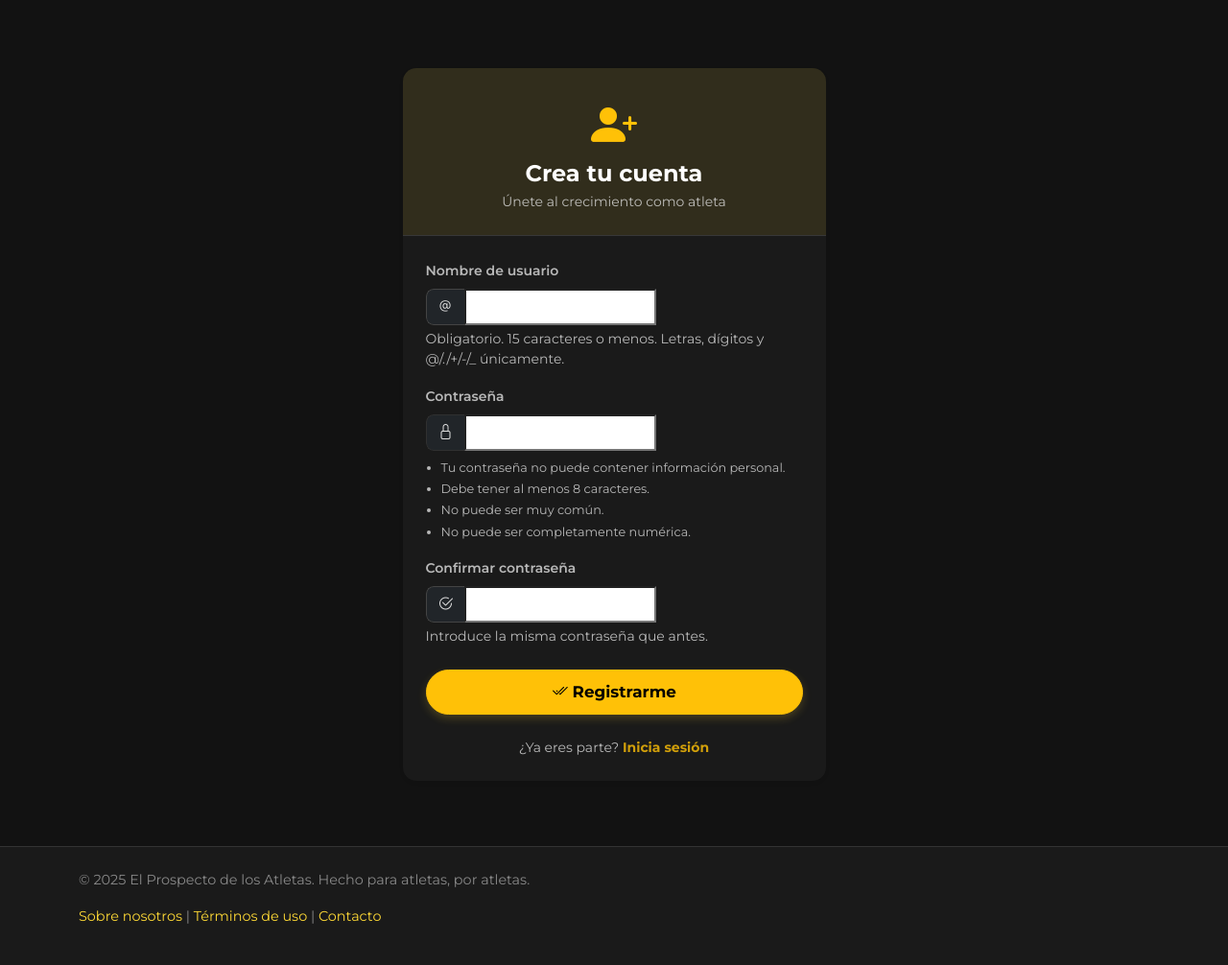
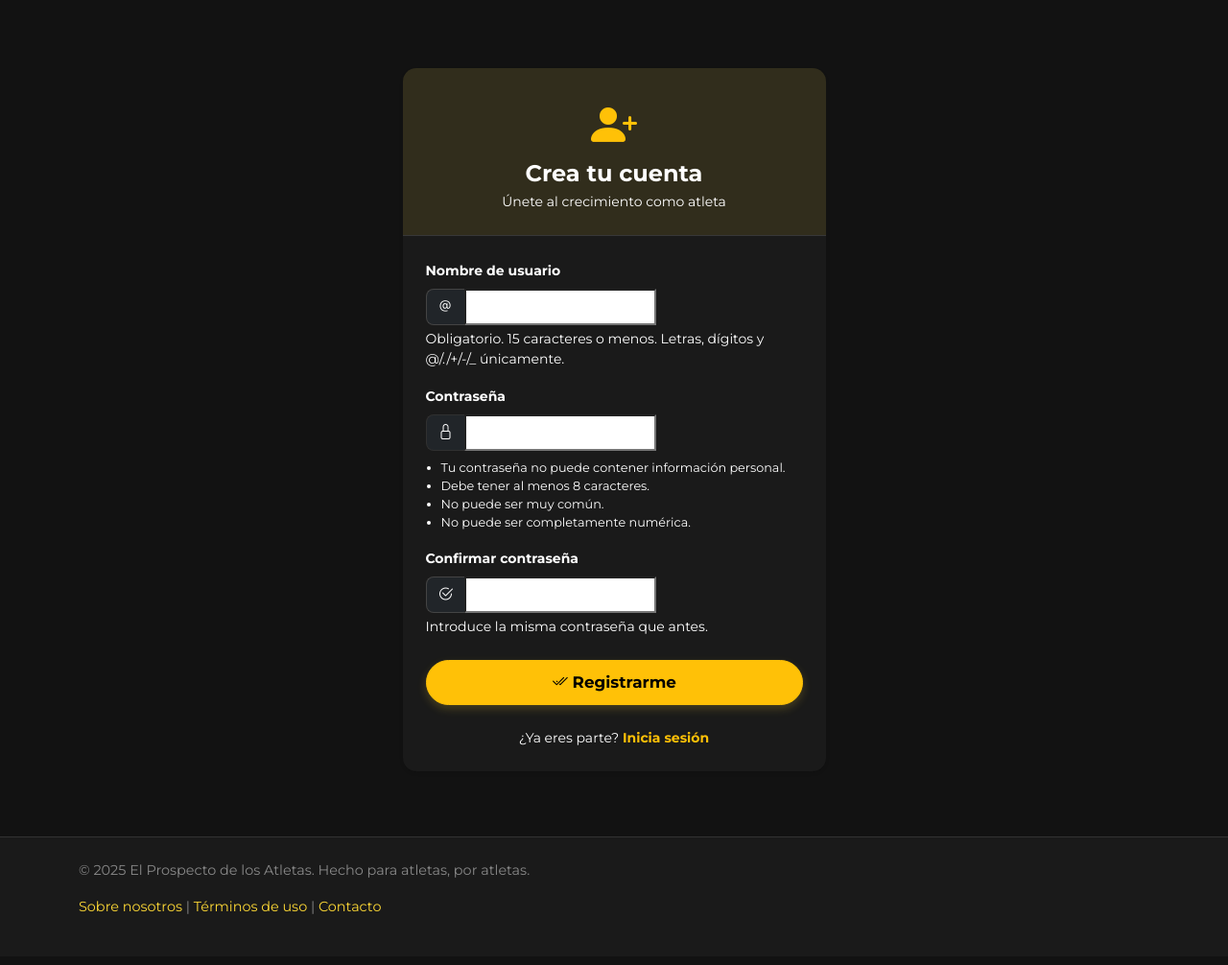
Before and after one commit to Jeanlopez935/foro_web, a Django app: template templates/registration/register.html in a window 1280 px wide. Shown: the part 536-1542 px from the top of the page at 96% size. After the commit the page ends 1489 px from the top, so only its background shows below. Run offline with Django 5.2, Linux system fonts and the light colour scheme; the template is opened without the code that fills it: most values are stand-ins (such as "Sample title", 1, 10 or a date in 2020); form fields are guessed from the names that the template uses.

Commit message:
cambios para css y otras cosas

```diff
--- a/templates/base.html
+++ b/templates/base.html
@@ -182,6 +182,8 @@
             color: #121212;
         }
     </style>
+    {% load static %}
+<link rel="stylesheet" href="{% static 'css/estilos.css' %}">
 </head>
 <body>
 
--- a/templates/registration/register.html
+++ b/templates/registration/register.html
@@ -110,71 +110,18 @@
         </div>
     </div>
 </div>
-
-<!-- Estilos personalizados -->
 <style>
-    .card .form-control {
-        background-color: #252525;
-        border: 1px solid #444;
-        color: #e0e0e0;
-        border-radius: 0 8px 8px 0;
-        padding: 10px 14px;
-        font-size: 0.95rem;
-        transition: all 0.3s ease;
-    }
-
-    .card .form-control:focus {
-        background-color: #2d2d2d;
-        border-color: #fdd835;
-        color: white;
-        box-shadow: 0 0 0 0.2rem rgba(253, 216, 53, 0.15);
-        outline: none;
-    }
-
-    .input-group {
-        border-radius: 8px;
-        overflow: hidden;
-    }
-
-    .form-label {
-        font-weight: 600 !important;
-    }
-
-    small, .small {
-        color: #aaa !important;
-    }
-
-    ul {
-        padding-left: 1.2rem;
-        margin: 0.5rem 0 0 0;
-        font-size: 0.8rem;
-    }
-
-    ul li {
-        margin-bottom: 0.2rem;
-    }
-
-    /* Colorea todos los textos y campos del formulario de registro */
 .card .form-label,
 .card .form-control,
 .card .input-group-text,
-    .card .form-label *,
-    .card .form-control *,
-    .card .input-group-text *,
 .card .text-muted,
-    .card .text-danger,
 .card .small,
-    .card small {
-        color: #e0e0e0 !important;
-    }
-    .card .text-muted,
 .card small,
-    .card .small {
-        color: #e0e0e0 !important;
-        opacity: 0.8;
-    }
-    .card .text-danger {
-        color: #ff5252 !important;
+.card label,
+.card input,
+.card select,
+.card textarea {
+    color: #fff !important;
 }
 </style>
 {% endblock %}
```
Also changed, not shown: templates/profile.html (+10 -7 lines), templates/registration/logged_out.html (deleted, +0 -7 lines), db.sqlite3. Lines whose indentation alone changed are shown as unchanged.
